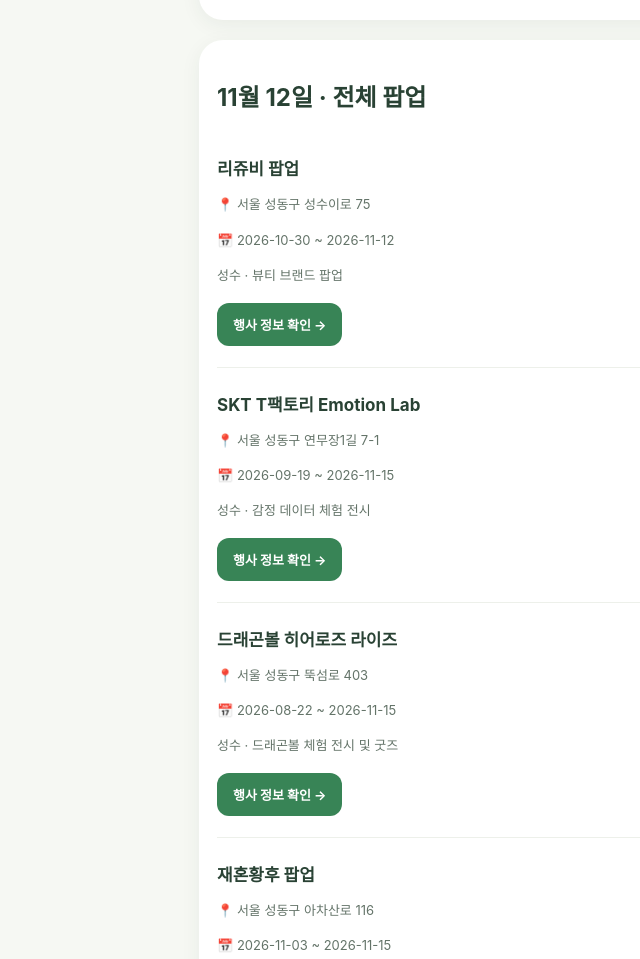
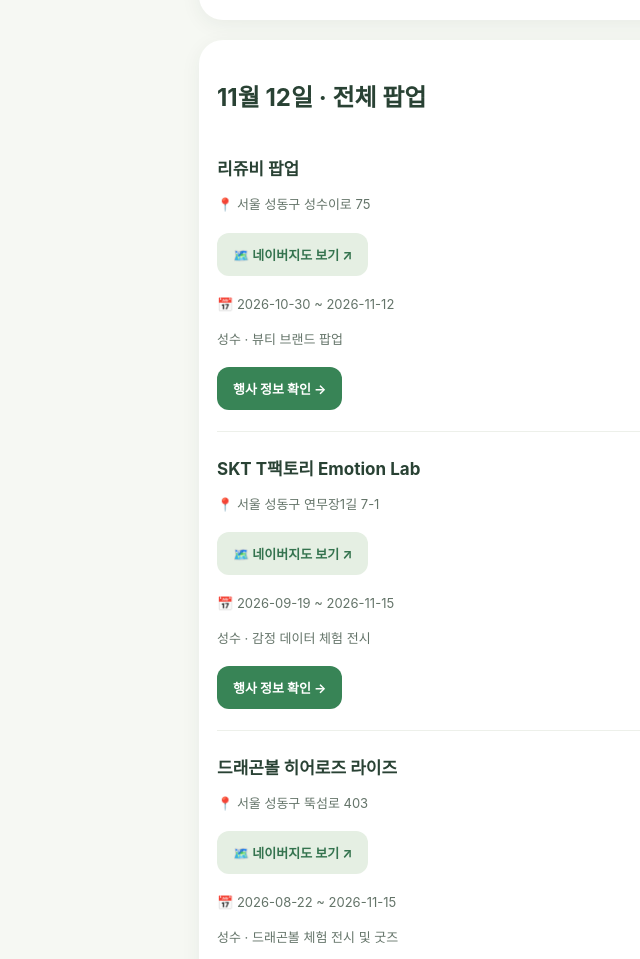
Before and after one commit to boyyaa/yamujin-popup, a plain HTML site: page index.html in a window 1280 px wide. Shown: the part 1292-2251 px from the top of the page, without its empty margins (75-715 px from the left). Drawn offline with Linux system fonts and the light colour scheme.

Commit message:
Update index.html

```diff
--- a/index.html
+++ b/index.html
@@ -421,8 +421,23 @@ function show(date,category){
   h.textContent=e.name;
   item.append(h);
 
+
+if(e.place && e.place.trim()){
+  const p=document.createElement("p");
+  p.textContent="📍 "+e.place;
+  item.append(p);
+
+  const mapLink=document.createElement("a");
+  mapLink.className="link secondary";
+  mapLink.href="https://map.naver.com/p/search/"+
+    encodeURIComponent(e.place.trim());
+  mapLink.target="_blank";
+  mapLink.rel="noopener noreferrer";
+  mapLink.textContent="🗺️ 네이버지도 보기 ↗";
+  item.append(mapLink);
+}
+
 for(const line of [
-   "📍 "+e.place,
   "📅 "+e.start+" ~ "+e.end,
   e.description || ""
 ]){
@@ -431,6 +446,7 @@ function show(date,category){
   p.textContent=line;
   item.append(p);
 }
+
 
   if(e.url){
    const a=document.createElement("a");
```
Lines whose indentation alone changed are shown as unchanged.
